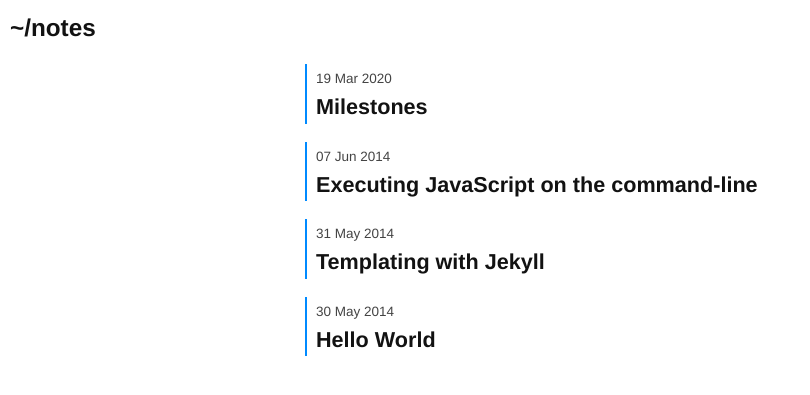
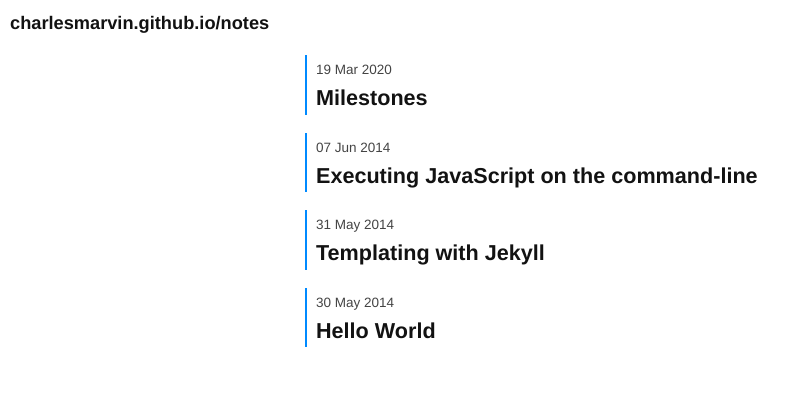
Before and after one commit to charlesmarvin/charlesmarvin.github.io, a Jekyll site: the page built from notes/index.html, in a window 1280 px wide. Shown: the top 395 px of the page, without its empty margins (0-810 px from the left). Built offline with Jekyll 4.4.1, drawn with Linux system fonts in a browser that asks for light colours.

Commit message:
Change nav home text and font size

```diff
--- a/_layouts/default.html
+++ b/_layouts/default.html
@@ -14,7 +14,7 @@
 	<header>
 	  <nav>
 	    <ul>
-		  <li><h1><a href="/notes">~/notes</a></h1></li>
+		  <li><h1><a href="/notes">charlesmarvin.github.io/notes</a></h1></li>
 		</ul>
 	  </nav>
 	</header>
--- a/css/default.css
+++ b/css/default.css
@@ -21,7 +21,7 @@ html,body,div,span,applet,object,iframe,a,abbr,acronym,address,big,cite,code,del
   a:hover,a:active { color:#008AFF; }
   .title a, nav a { border-bottom:none; }
   h1 a .no-accent { color: #000 !important; font-weight:normal !important;}
-  nav ul { list-style: none; margin:0; padding:0; }
+  nav ul { list-style: none; margin:0; padding:0; font-size: 75%;}
   i { font-family:Georgia,serif; color: #000; }
   pre, code {
    font-family: monospace;
```
